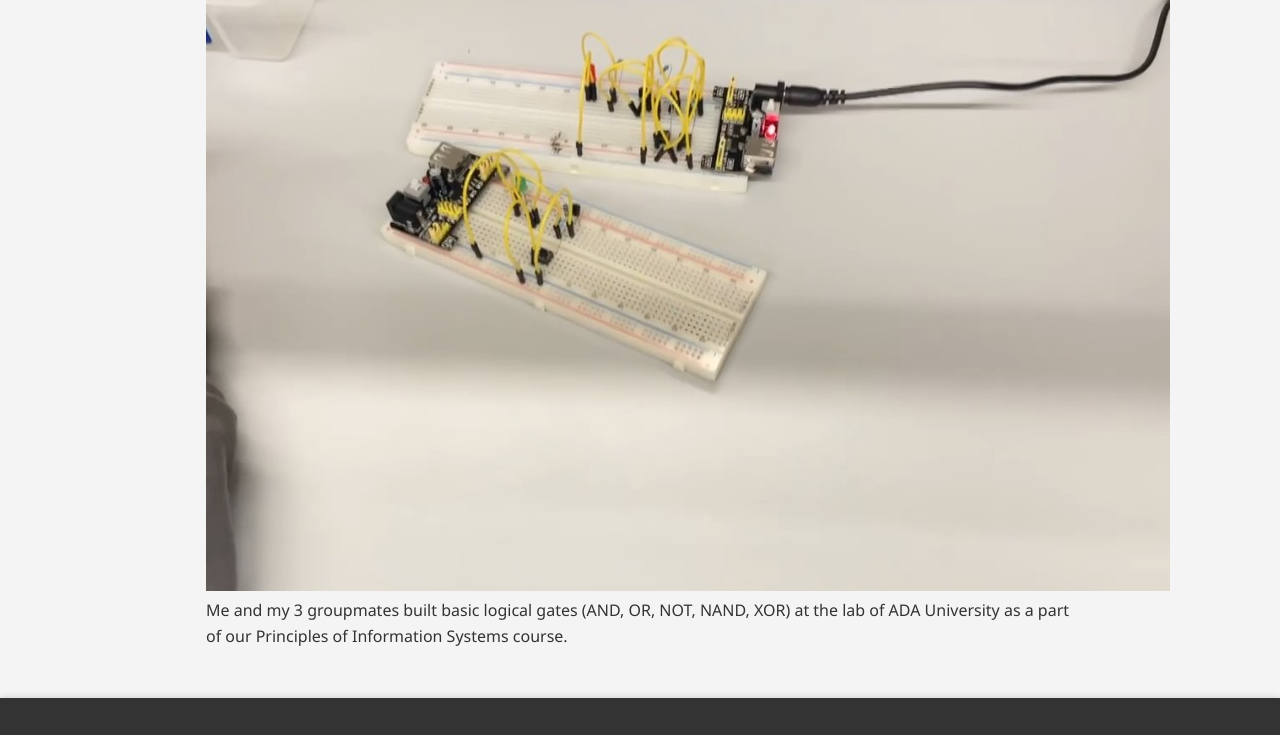
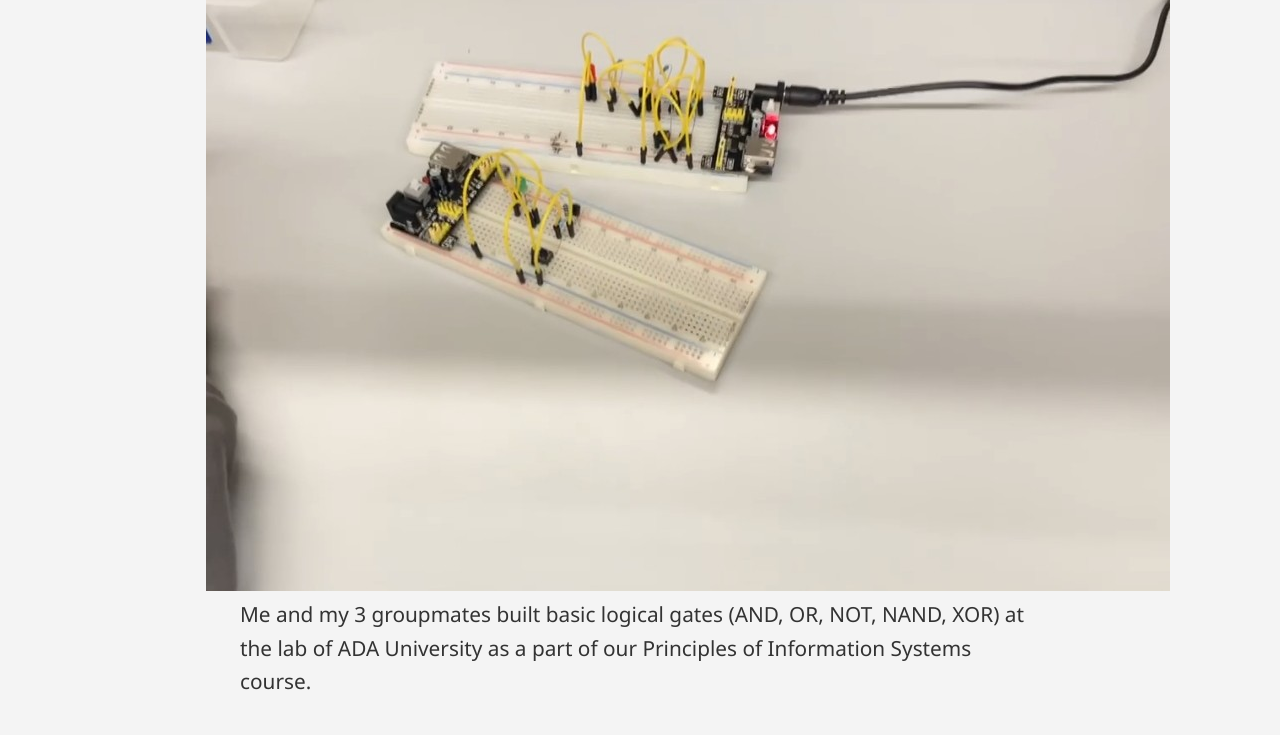
Before and after one commit to eminsoftware/site1101-personal-website, a plain HTML site: page projects.html in a window 1280 px wide. Shown: the part 217-952 px from the top of the page. Drawn offline with Linux system fonts and the light colour scheme.

Commit message:
enlarged the description text

```diff
--- a/style.css
+++ b/style.css
@@ -104,6 +104,15 @@ main {
   background-color: #764ba2;
 }
 
+/* Description Styles */
+.description {
+  font-size: 1.3rem;
+  line-height: 1.6;
+  color: #333;
+  max-width: 800px;
+  margin: 0 auto;
+}
+
 /* Footer Styles */
 footer {
   background-color: #333;
@@ -138,6 +147,7 @@ footer p {
 
 .social-icons a:hover {
   background-color: white;
+
   color: #333;
 }
 
```
